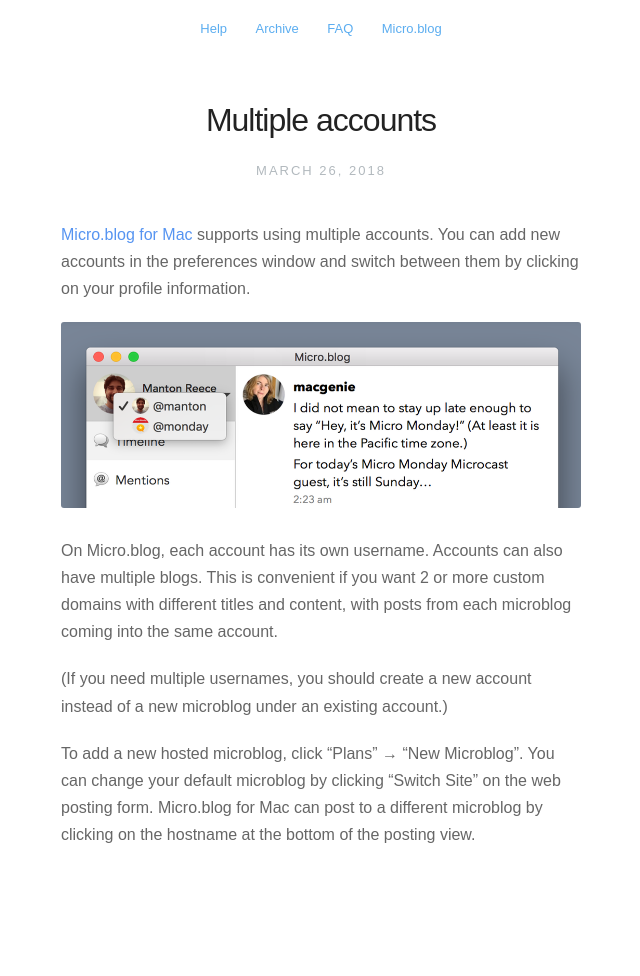
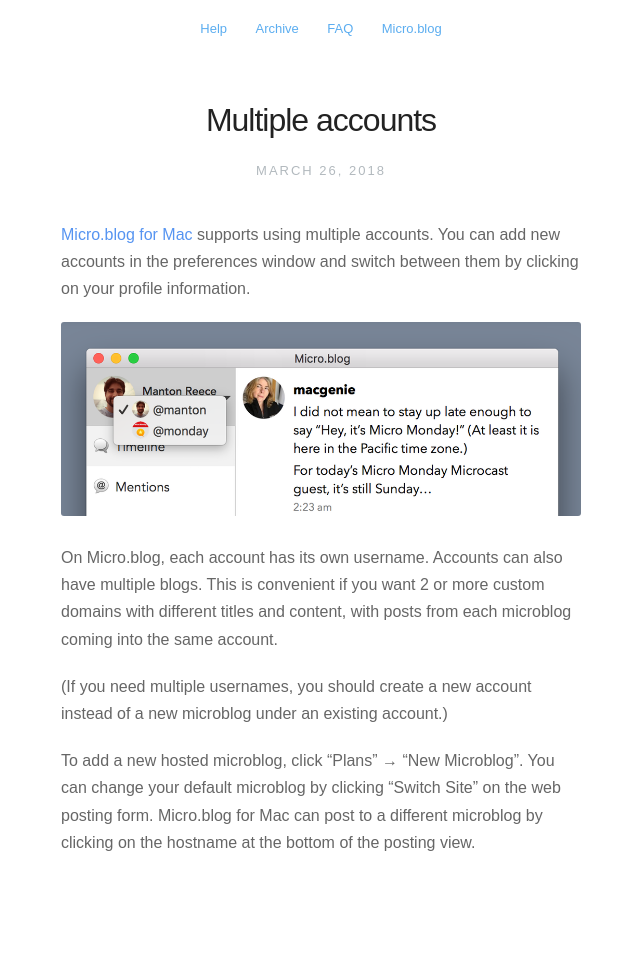
Before and after one commit to microdotblog/help.micro.blog, a Jekyll site: the page built from _posts/2018-03-26-multiple-accounts.markdown, in a window 1280 px wide. Shown: the whole page, without its empty margins (319-959 px from the left). Built offline with Jekyll 4.4.1, drawn with Linux system fonts in a browser that asks for light colours; nearby versions of some CDN libraries.

Commit message:
Fixed scaling screenshot on small screens.

```diff
--- a/_posts/2018-03-26-multiple-accounts.markdown
+++ b/_posts/2018-03-26-multiple-accounts.markdown
@@ -6,7 +6,7 @@
 
 [Micro.blog for Mac](http://help.micro.blog/2017/mac-version/) supports using multiple accounts. You can add new accounts in the preferences window and switch between them by clicking on your profile information.
 
-<img src="/assets/images/mac_multiple_accounts.png" width="500" height="186" alt="Mac screenshot" />
+<img src="/assets/images/mac_multiple_accounts.png" width="500" height="186" alt="Mac screenshot" style="height: auto;" />
 
 On Micro.blog, each account has its own username. Accounts can also have multiple blogs. This is convenient if you want 2 or more custom domains with different titles and content, with posts from each microblog coming into the same account.
 
```
